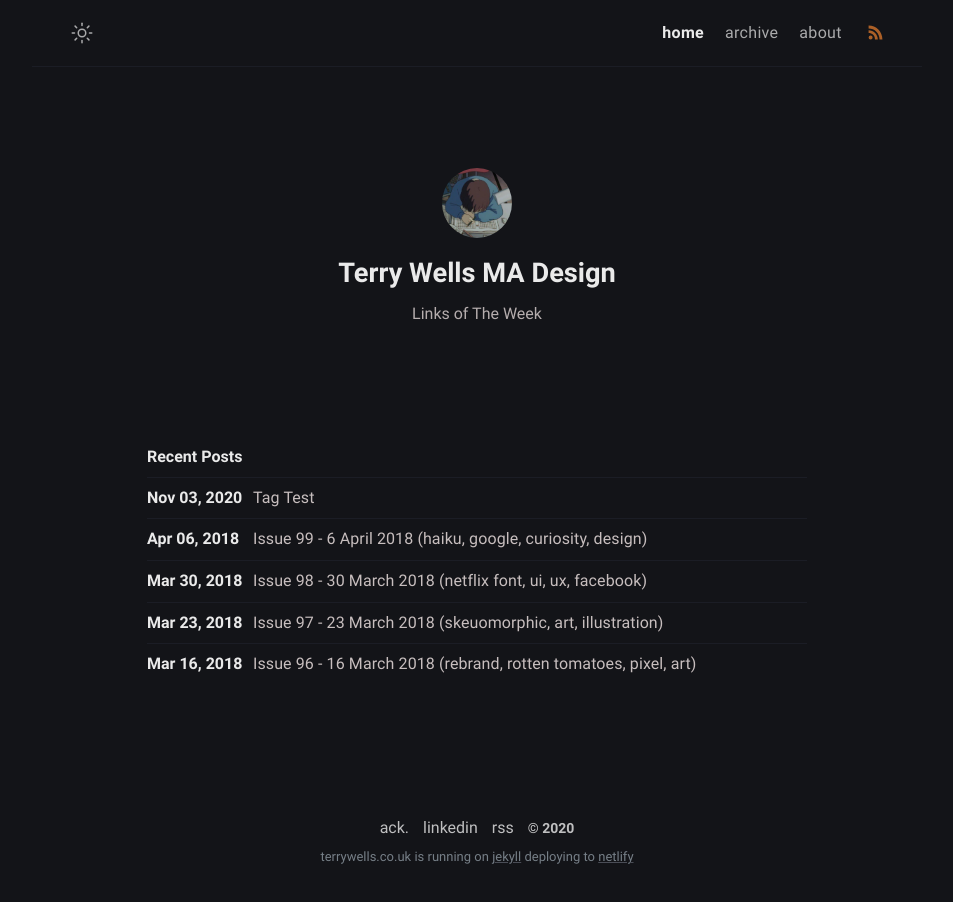
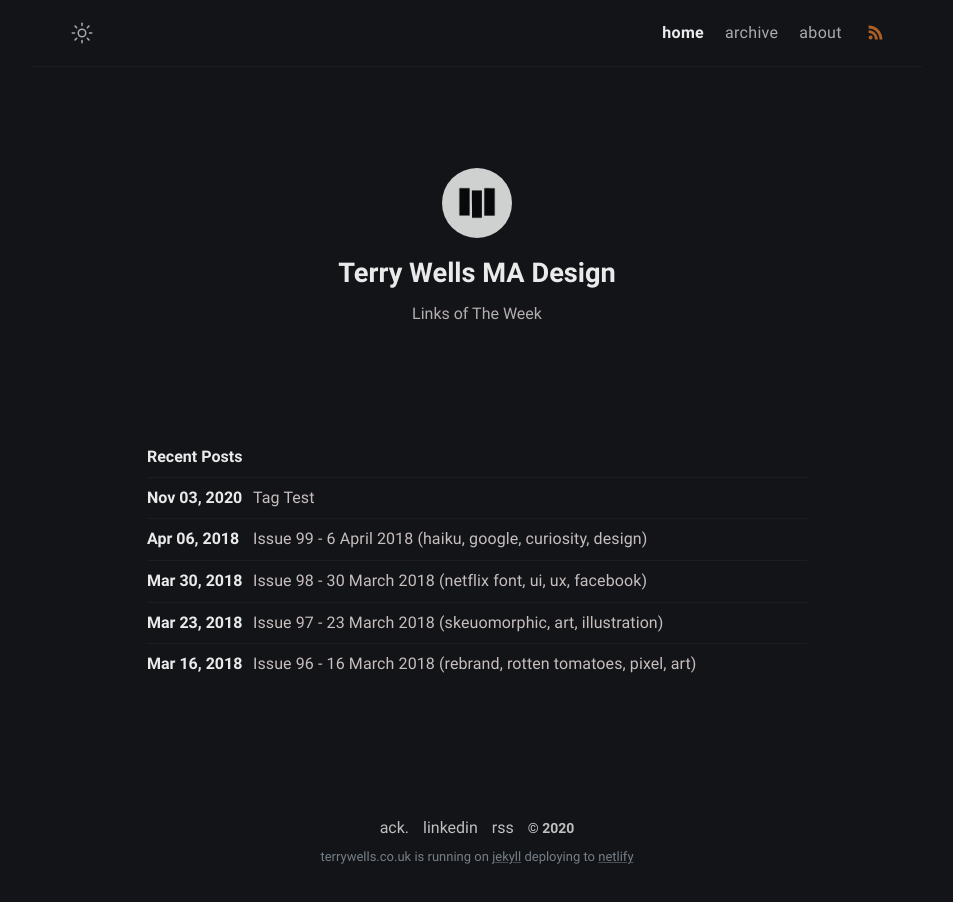
Before and after one commit to wristtattoo/jekyll-klise, a Jekyll site: the page built from index.md, in a window 1280 px wide. Shown: the whole page, without its empty margins (163-1116 px from the left). Built offline with Jekyll 4.4.1, drawn with Linux system fonts in a browser that asks for light colours; a script that is not in the unit is left out.

Commit message:
Jekyll Style
Styling Jekyll

```diff
--- a/_config.yml
+++ b/_config.yml
@@ -18,7 +18,7 @@
   twitter: twitter_username # twitter username
   facebook: facebook_username # facebook username
   email: your-email@email.com # email adress
-  avatar: /assets/img/avatar.jpg # change with your own avatar
+  avatar: /assets/img/avatar.png # change with your own avatar
 
 # URL settings
 url: "https://terrywells.co.uk" #
--- a/_layouts/404.html
+++ b/_layouts/404.html
@@ -33,7 +33,7 @@
       <div class="not-found">
         <div class="container">
           <div class="title">404</div>
-          <p class="phrase">😕 Hmm... Seems you lost from my journey.</p>
+          <p class="phrase">😕 Hmm... Page not found.</p>
           <a class="solution" href="{{ site.url }}">back home</a>
         </div>
       </div>
```
Also changed, not shown: assets/img/avatar.jpg (deleted), assets/img/avatar.png (added), assets/img/ogp.png (deleted).
